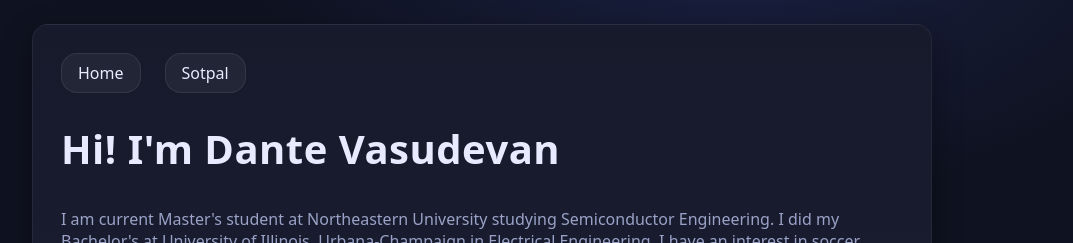
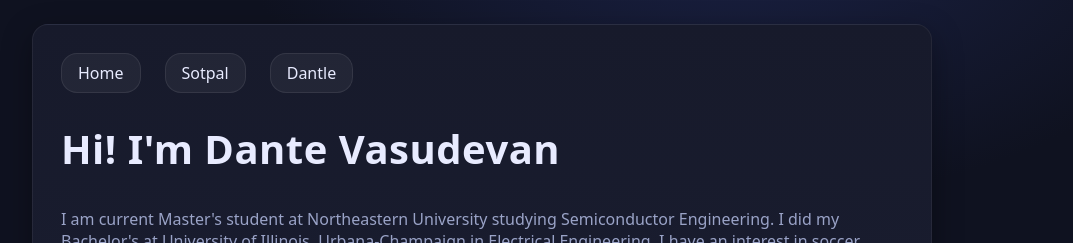
Before and after one commit to dantevasudevan/dantevasudevan.github.io, a Jekyll site: the page index.html, which Jekyll copies as it is, in a window 1280 px wide. Shown: the top 243 px of the page, without its empty margins (158-1231 px from the left). Built offline with Jekyll 4.4.1, drawn with Linux system fonts in a browser that asks for light colours.

Commit message:
Preliminary Dantle

```diff
--- a/index.html
+++ b/index.html
@@ -134,6 +134,7 @@
     <nav>
       <a href="https://dantevasudevan.github.io">Home</a>
       <a href="https://dantevasudevan.github.io/sotpal">Sotpal</a>
+      <a href="https://dantevasudevan.github.io/dantle">Dantle</a>
     </nav>
 
     <h1>Hi! I'm Dante Vasudevan</h1>
```
Also changed, not shown: dantle.html (added).
